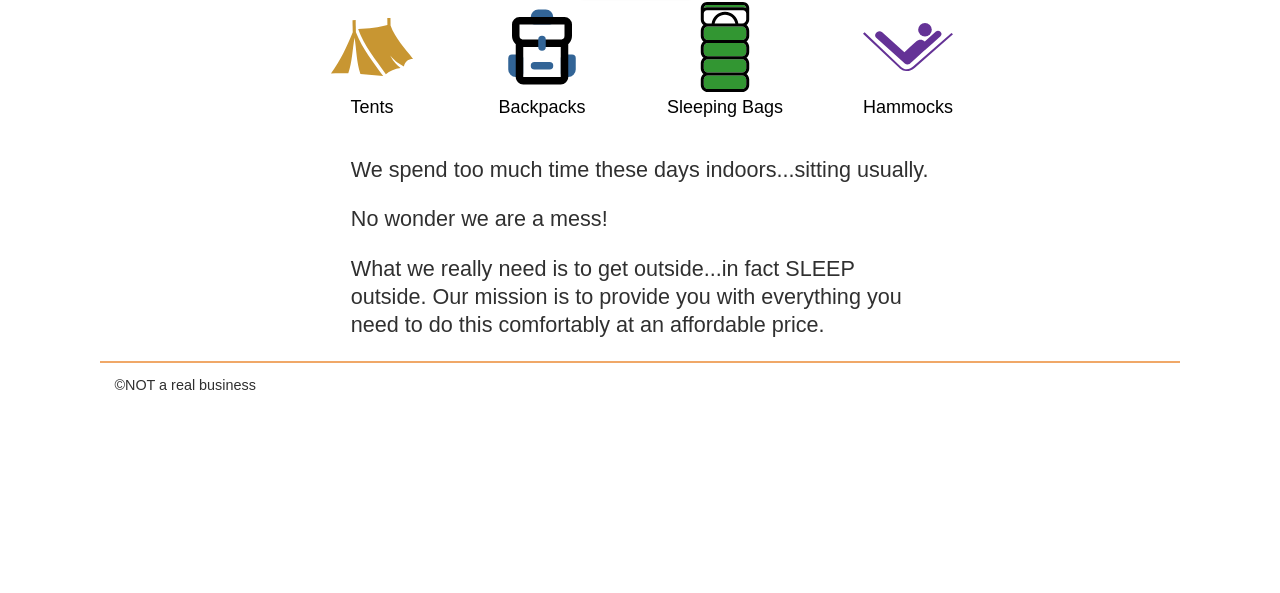
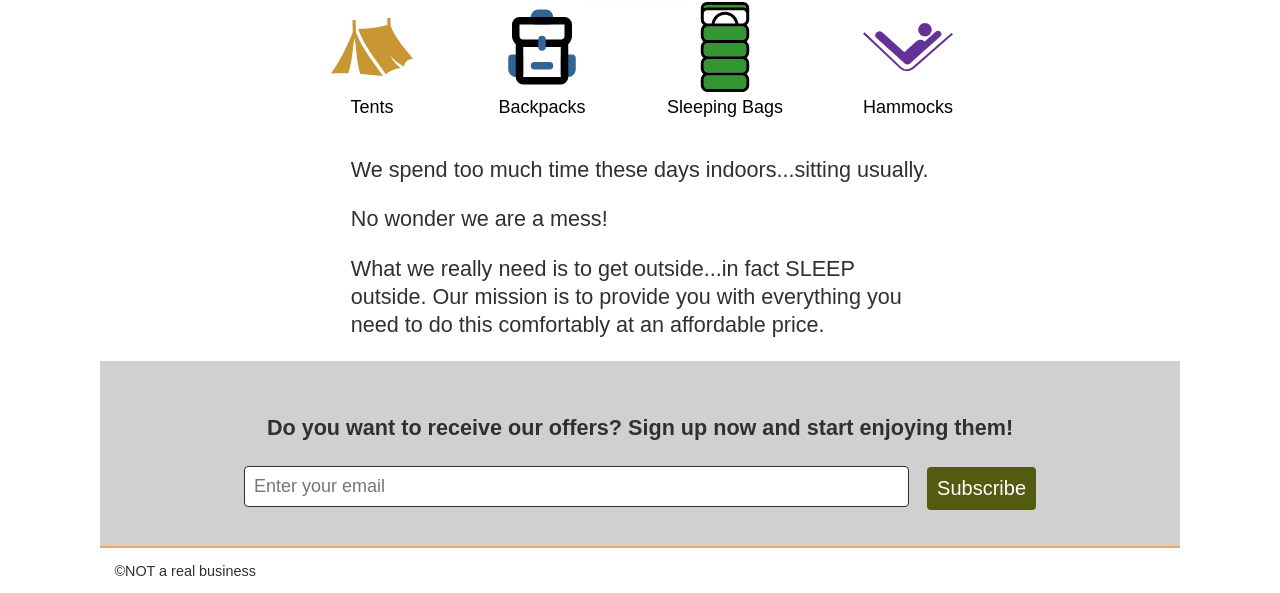
Before and after one commit to ezgdev/wdd330, a website built with Vite: page src/index.html in a window 1280 px wide. Shown: the part 430-1023 px from the top of the page. Before the commit the page ends 837 px from the top, so only its background shows below. Built offline with nearby package versions, Linux system fonts and the light colour scheme.

Commit message:
Add a newsletter sign up

```diff
--- a/src/css/style.css
+++ b/src/css/style.css
@@ -110,6 +110,49 @@ button {
 }
 
 /* End utility classes */
+
+/* Newsletter sign-up styles */
+.newsletter-signup {
+  padding: 2em 8em;
+  background-color: var(--light-grey);
+  text-align: center;
+}
+
+.newsletter-signup h2 {
+  font-size: var(--large-font);
+  margin-bottom: 1em;
+}
+
+.newsletter-signup form {
+  display: grid;
+  grid-template-columns: 1fr auto;
+  gap: 0.5em;
+  align-items: center;
+}
+
+.newsletter-signup input[type="email"] {
+  padding: 0.5em;
+  font-size: var(--font-base);
+  border: 1px solid var(--dark-grey);
+  border-radius: 4px;
+  margin-right: 0.5em;
+}
+
+.newsletter-signup button {
+  padding: 0.5em;
+  background-color: var(--secondary-color);
+  color: white;
+  border: none;
+  border-radius: 4px;
+  cursor: pointer;
+  margin-top: 5px;
+  font-size: 20px;
+}
+
+.newsletter-signup button:hover {
+  background-color: var(--dark-grey);
+}
+
 
 /* Category icon styles */
 .category {
--- a/src/index.html
+++ b/src/index.html
@@ -1,5 +1,6 @@
 <!doctype html>
 <html lang="en">
+
 <head>
   <meta charset="UTF-8" />
   <meta name="viewport" content="width=device-width, initial-scale=1.0" />
@@ -13,11 +14,8 @@
   <header class="divider" id="main-header"></header>
   <main class="divider">
     <div class="hero">
-        <img
-          src="/images/banner-sm.jpg"
-          srcset="images/banner-sm.jpg 500w, images/banner.jpg"
-          alt="image of a high mountain lake"
-        />
+      <img src="/images/banner-sm.jpg" srcset="images/banner-sm.jpg 500w, images/banner.jpg"
+        alt="image of a high mountain lake" />
       <div class="logo logo--square">
         <img src="/images/noun_Tent_2517.svg" alt="tent image for logo" />
         <div>Sleep<span class="highlight">Outside</span></div>
@@ -27,35 +25,26 @@
       <div class="category--icon">
         <a href="/product_listing/?category=tents">
           <img src="/images/categories/category-tents.svg" alt="tent icon" />
-            <div>Tents</div></a
-          >
+          <div>Tents</div>
+        </a>
       </div>
       <div class="category--icon">
         <a href="/product_listing/?category=backpacks">
-            <img
-              src="/images/categories/category-backpacks.svg"
-              alt="backpack icon"
-            />
-            <div>Backpacks</div></a
-          >
+          <img src="/images/categories/category-backpacks.svg" alt="backpack icon" />
+          <div>Backpacks</div>
+        </a>
       </div>
       <div class="category--icon">
         <a href="/product_listing/?category=sleeping-bags">
-            <img
-              src="/images/categories/category-sleepingbags.svg"
-              alt="sleepingbag icon"
-            />
-            <div>Sleeping Bags</div></a
-          >
+          <img src="/images/categories/category-sleepingbags.svg" alt="sleepingbag icon" />
+          <div>Sleeping Bags</div>
+        </a>
       </div>
       <div class="category--icon">
         <a href="/product_listing/?category=hammocks">
-            <img
-              src="/images/categories/category-hammocks.svg"
-              alt="hammock icon"
-            />
-            <div>Hammocks</div></a
-          >
+          <img src="/images/categories/category-hammocks.svg" alt="hammock icon" />
+          <div>Hammocks</div>
+        </a>
       </div>
     </section>
     <section class="mission">
@@ -67,7 +56,18 @@
         comfortably at an affordable price.
       </p>
     </section>
+    <section class="newsletter-signup">
+      <h2>Do you want to receive our offers? Sign up now and start enjoying them!</h2>
+      <form id="newsletter-form">
+        <input type="email" placeholder="Enter your email" required />
+        <button type="submit">Subscribe</button>
+      </form>
+    </section>
   </main>
+
   <footer id="main-footer"></footer>
+  <script src="js/newsletter.js" type="module"></script>
+
 </body>
+
 </html>
--- /dev/null
+++ b/src/js/newsletter.js
@@ -0,0 +1,14 @@
+const newsletterForm = document.getElementById('newsletter-form');
+newsletterForm.addEventListener('submit', function(event) {
+  event.preventDefault(); // Prevent the default form submission
+
+    const emailInput = newsletterForm.querySelector('input[type="email"]');
+    const email = emailInput.value;
+
+    if (email) {
+        alert(`Thank you for signing up, ${email}!`);
+        emailInput.value = ''; // Clear the input field
+    } else {
+        alert('Please enter a valid email address.');
+    }
+});
```
Lines whose indentation alone changed are shown as unchanged.
